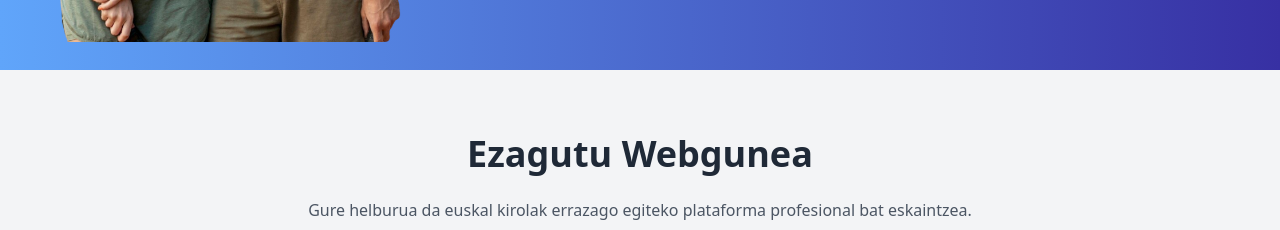
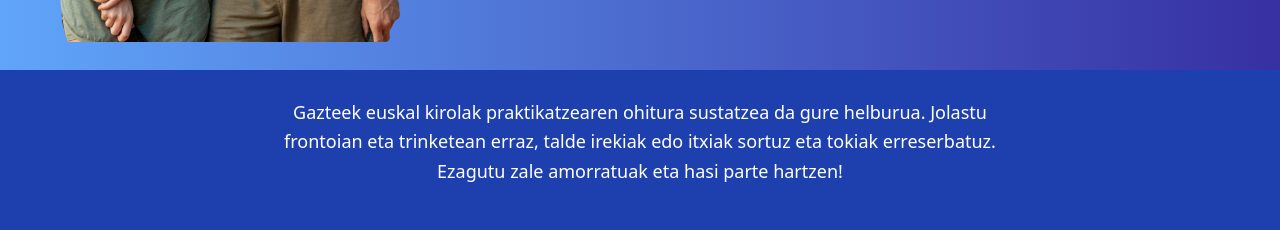
Before and after one commit to lruizsa/TINDERKETE, a React (Create React App) app: page / in a window 1280 px wide. Shown: the part 570-800 px from the top of the page. Built offline with nearby package versions, Linux system fonts and the light colour scheme; a small style sheet from the web is missing; what tailwindcss-animated would draw is missing.

Commit message:
Aldaketa txikiak

```diff
--- a/src/components/Hasiera.js
+++ b/src/components/Hasiera.js
@@ -100,6 +100,13 @@ function Hasiera() {
       </div>
     </div>
   </header>
+</div>
+<div className="relative flex items-center justify-center bg-blue-800 h-[20vh]">
+<div className="container mx-auto px-6 text-center animate-jump-in animate-duration-1000">
+          <p className="text-lg max-w-3xl mx-auto leading-relaxed text-white">
+            {t('gutaz.main')}
+          </p>
+        </div>
 </div>
 
 
```
